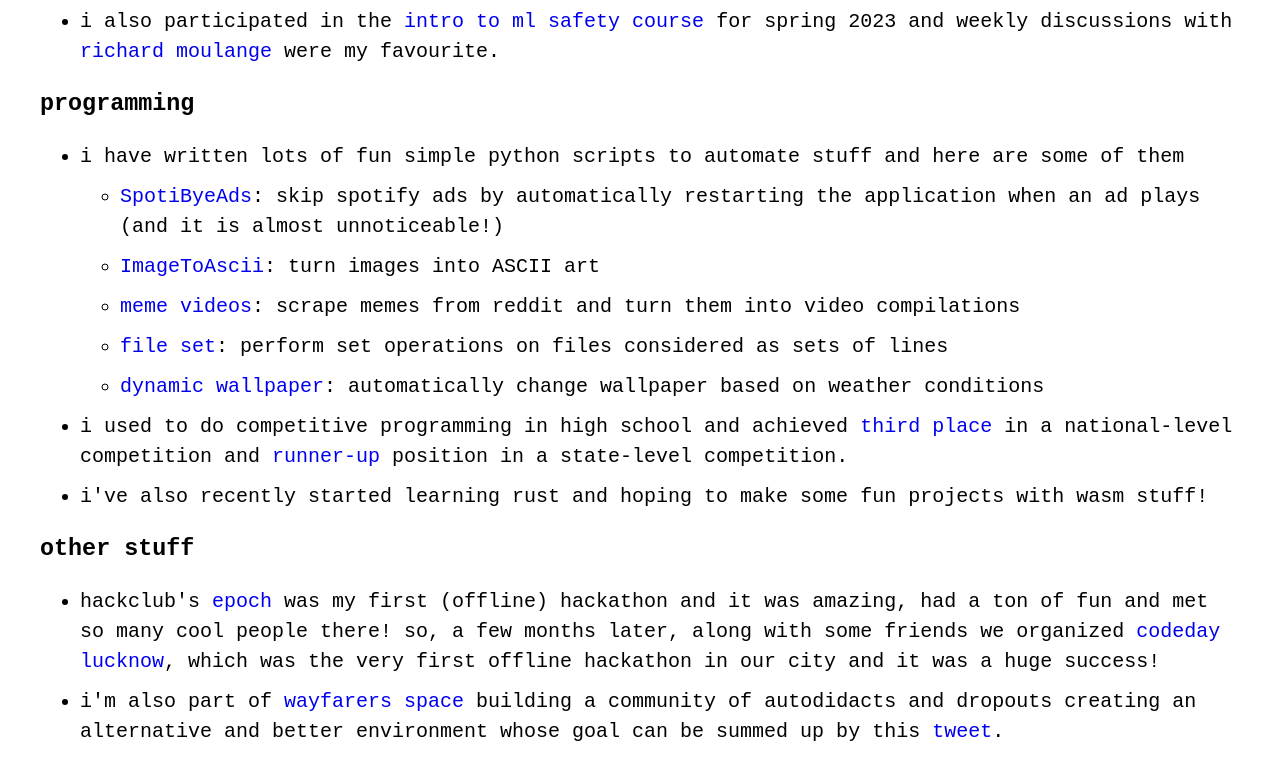
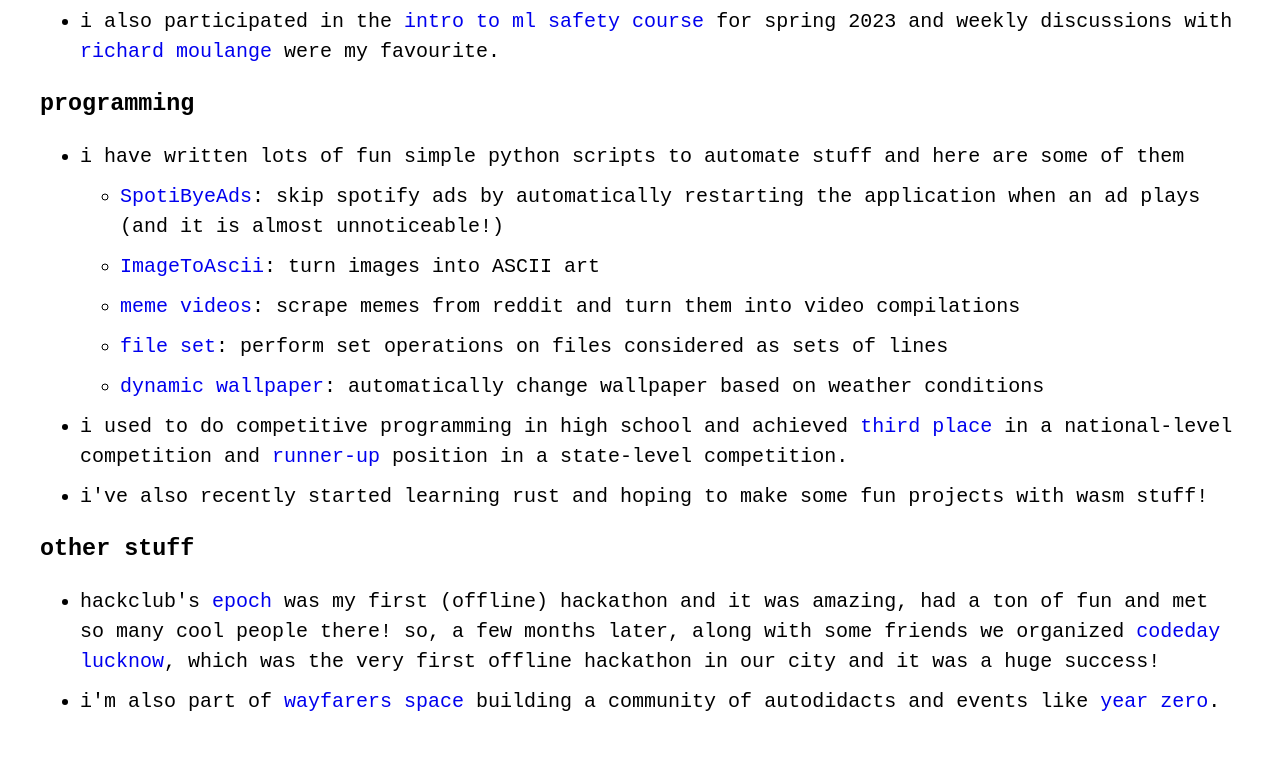
Before and after one commit to daspartho/daspartho.github.io, a plain HTML site: page index.html in a window 1280 px wide. Shown: the part 1263-2042 px from the top of the page. Drawn offline with Linux system fonts and the light colour scheme.

Commit message:
wayfarer event

```diff
--- a/index.html
+++ b/index.html
@@ -89,7 +89,7 @@
 
     <ul>
       <li>hackclub's <a href="https://epoch.hackclub.com/" target="_blank">epoch</a> was my first (offline) hackathon and it was amazing, had a ton of fun and met so many cool people there! so, a few months later, along with some friends we organized <a href="https://0jas0jas.github.io/mon-cahier/post/cdlko/" target="_blank">codeday lucknow</a>, which was the very first offline hackathon in our city and it was a huge success!</li>
-      <li>i'm also part of <a href="https://wayfarers.space/" target="_blank">wayfarers space</a> building a community of autodidacts and dropouts creating an alternative and better environment whose goal can be summed up by this <a href="https://twitter.com/BrianJJi/status/1728790717013884955" target="_blank">tweet</a>.</li>
+      <li>i'm also part of <a href="https://wayfarers.space/" target="_blank">wayfarers space</a> building a community of autodidacts and events like <a href="https://wayfarers.space/year-zero" target="_blank">year zero</a>.</li>
     </ul>
 
   </body>
```
